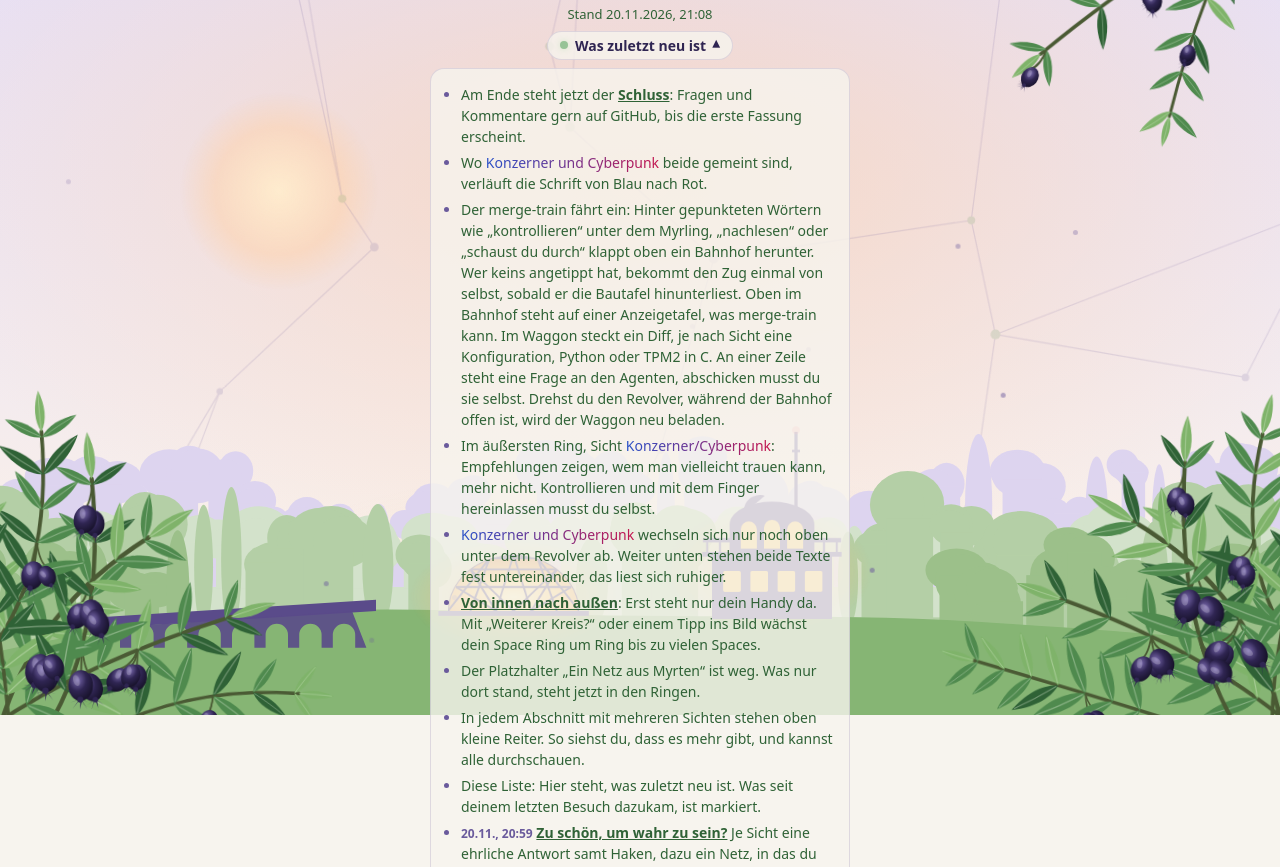
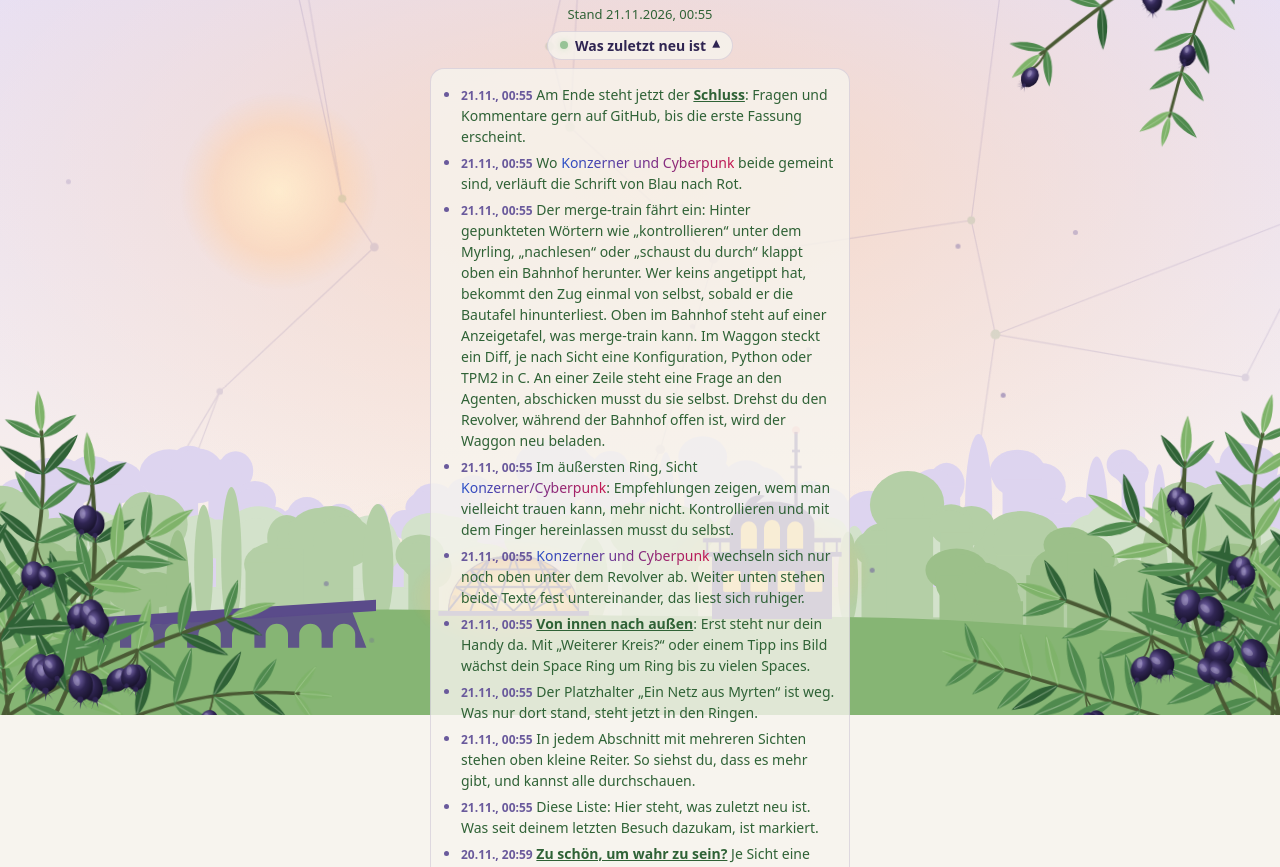
Before and after one commit to Myricaulus/myrspace-pitch, a plain HTML site: page index.html in a window 1280 px wide. Shown: the part 85-952 px from the top of the page. Drawn offline with Linux system fonts and the light colour scheme; animation ran at ten frames a second.

Commit message:
Pitch: Stand 21.11.2026, 00:55

```diff
--- a/index.html
+++ b/index.html
@@ -7,7 +7,7 @@
 <meta name="theme-color" content="#f7f4ee" media="(prefers-color-scheme: light)">
 <title>MyrSpace</title>
 <!-- Stand der Seite: vor jedem Hochladen auf den aktuellen Zeitpunkt setzen (README, „Pitch-Seite auf Netlify“) -->
-<meta name="myr-stand" content="2026-11-20T21:08">
+<meta name="myr-stand" content="2026-11-21T00:55">
 <meta name="description" content="Dein eigener Raum für Geräte, Apps und KI: Die KI darf helfen, wo immer sie läuft. Besiegeln tust du, mit dem Finger, und dein Space bleibt bei dir.">
 <meta property="og:type" content="website">
 <meta property="og:site_name" content="MyrSpace">
@@ -1230,21 +1230,21 @@ html[data-ruhig="an"] .handy { transform: rotate(-3deg); }
 
 <main>
   <!-- Stand und letzter Besuch; ohne JS nur der Stand -->
-  <p class="besuch"><span class="besuch-stand">Stand 20.11.2026, 21:08</span></p>
+  <p class="besuch"><span class="besuch-stand">Stand 21.11.2026, 00:55</span></p>
   <!-- Was zuletzt neu ist: immer da, auch ohne JS. Was seit dem letzten Besuch dazukam, markiert das Skript.
        Neue Einträge oben anfügen, mit data-wann auf „neu“; ./update_netlify setzt beim Hochladen die Zeit. -->
   <details class="neu-box" open>
     <summary class="besuch-neu"><i aria-hidden="true"></i><span class="neu-titel">Was zuletzt neu ist</span></summary>
     <ol class="neuigkeiten">
-    <li data-wann="neu">Am Ende steht jetzt der <a href="#schluss">Schluss</a>: Fragen und Kommentare gern auf GitHub, bis die erste Fassung erscheint.</li>
-    <li data-wann="neu">Wo <span class="beide">Konzerner und Cyberpunk</span> beide gemeint sind, verläuft die Schrift von Blau nach Rot.</li>
-    <li data-wann="neu">Der merge-train fährt ein: Hinter gepunkteten Wörtern wie „kontrollieren“ unter dem Myrling, „nachlesen“ oder „schaust du durch“ klappt oben ein Bahnhof herunter. Wer keins angetippt hat, bekommt den Zug einmal von selbst, sobald er die Bautafel hinunterliest. Oben im Bahnhof steht auf einer Anzeigetafel, was merge-train kann. Im Waggon steckt ein Diff, je nach Sicht eine Konfiguration, Python oder TPM2 in C. An einer Zeile steht eine Frage an den Agenten, abschicken musst du sie selbst. Drehst du den Revolver, während der Bahnhof offen ist, wird der Waggon neu beladen.</li>
-    <li data-wann="neu">Im äußersten Ring, Sicht <span class="beide">Konzerner/Cyberpunk</span>: Empfehlungen zeigen, wem man vielleicht trauen kann, mehr nicht. Kontrollieren und mit dem Finger hereinlassen musst du selbst.</li>
-    <li data-wann="neu"><span class="beide">Konzerner und Cyberpunk</span> wechseln sich nur noch oben unter dem Revolver ab. Weiter unten stehen beide Texte fest untereinander, das liest sich ruhiger.</li>
-    <li data-wann="neu"><a href="#a-ringe">Von innen nach außen</a>: Erst steht nur dein Handy da. Mit „Weiterer Kreis?“ oder einem Tipp ins Bild wächst dein Space Ring um Ring bis zu vielen Spaces.</li>
-    <li data-wann="neu">Der Platzhalter „Ein Netz aus Myrten“ ist weg. Was nur dort stand, steht jetzt in den Ringen.</li>
-    <li data-wann="neu">In jedem Abschnitt mit mehreren Sichten stehen oben kleine Reiter. So siehst du, dass es mehr gibt, und kannst alle durchschauen.</li>
-    <li data-wann="neu">Diese Liste: Hier steht, was zuletzt neu ist. Was seit deinem letzten Besuch dazukam, ist markiert.</li>
+    <li data-wann="2026-11-21T00:55">Am Ende steht jetzt der <a href="#schluss">Schluss</a>: Fragen und Kommentare gern auf GitHub, bis die erste Fassung erscheint.</li>
+    <li data-wann="2026-11-21T00:55">Wo <span class="beide">Konzerner und Cyberpunk</span> beide gemeint sind, verläuft die Schrift von Blau nach Rot.</li>
+    <li data-wann="2026-11-21T00:55">Der merge-train fährt ein: Hinter gepunkteten Wörtern wie „kontrollieren“ unter dem Myrling, „nachlesen“ oder „schaust du durch“ klappt oben ein Bahnhof herunter. Wer keins angetippt hat, bekommt den Zug einmal von selbst, sobald er die Bautafel hinunterliest. Oben im Bahnhof steht auf einer Anzeigetafel, was merge-train kann. Im Waggon steckt ein Diff, je nach Sicht eine Konfiguration, Python oder TPM2 in C. An einer Zeile steht eine Frage an den Agenten, abschicken musst du sie selbst. Drehst du den Revolver, während der Bahnhof offen ist, wird der Waggon neu beladen.</li>
+    <li data-wann="2026-11-21T00:55">Im äußersten Ring, Sicht <span class="beide">Konzerner/Cyberpunk</span>: Empfehlungen zeigen, wem man vielleicht trauen kann, mehr nicht. Kontrollieren und mit dem Finger hereinlassen musst du selbst.</li>
+    <li data-wann="2026-11-21T00:55"><span class="beide">Konzerner und Cyberpunk</span> wechseln sich nur noch oben unter dem Revolver ab. Weiter unten stehen beide Texte fest untereinander, das liest sich ruhiger.</li>
+    <li data-wann="2026-11-21T00:55"><a href="#a-ringe">Von innen nach außen</a>: Erst steht nur dein Handy da. Mit „Weiterer Kreis?“ oder einem Tipp ins Bild wächst dein Space Ring um Ring bis zu vielen Spaces.</li>
+    <li data-wann="2026-11-21T00:55">Der Platzhalter „Ein Netz aus Myrten“ ist weg. Was nur dort stand, steht jetzt in den Ringen.</li>
+    <li data-wann="2026-11-21T00:55">In jedem Abschnitt mit mehreren Sichten stehen oben kleine Reiter. So siehst du, dass es mehr gibt, und kannst alle durchschauen.</li>
+    <li data-wann="2026-11-21T00:55">Diese Liste: Hier steht, was zuletzt neu ist. Was seit deinem letzten Besuch dazukam, ist markiert.</li>
     <li data-wann="2026-11-20T20:59"><a href="#a-haken">Zu schön, um wahr zu sein?</a> Je Sicht eine ehrliche Antwort samt Haken, dazu ein Netz, in das du deinen Space hängen kannst.</li>
     <li data-wann="2026-11-20T20:59"><a href="#a-haken">Was MyrSpace nicht behauptet</a>: ehrliche Grenzen in der Sicht <span class="beide">Konzerner und Cyberpunk</span>.</li>
     <li data-wann="2026-11-20T20:59">Mit „Bewegung aus“ stehen <span class="beide">Konzerner und Cyberpunk</span> jetzt lesbar untereinander.</li>
```
